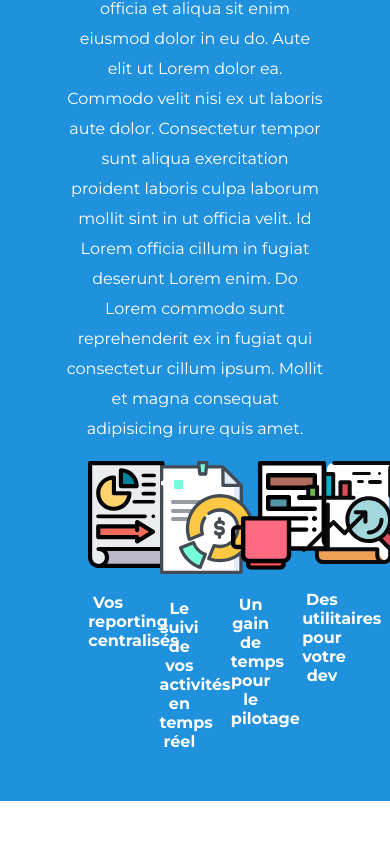
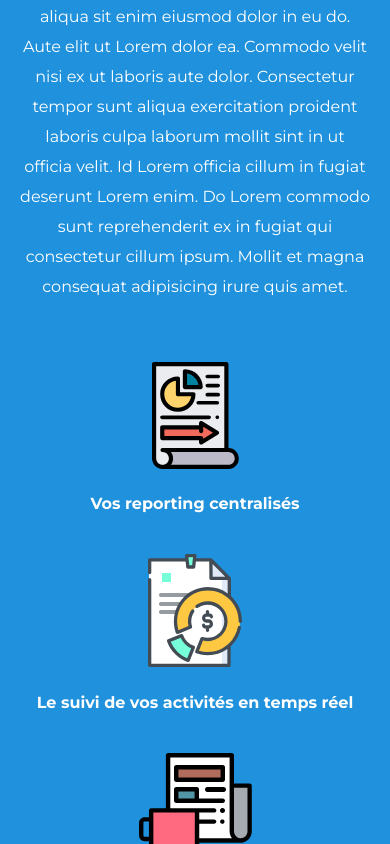
Before and after one commit to Ephalys/wedev-front, a React (Create React App) app: page / in a window 390 px wide. Shown: the part 1156-2000 px from the top of the page. Built offline with nearby package versions, Linux system fonts and the light colour scheme; what webfontloader would draw is missing.

Commit message:
fix: responsive presentation

```diff
--- a/src/components/Presentation/index.js
+++ b/src/components/Presentation/index.js
@@ -23,24 +23,24 @@ class Presentation extends Component {
             reprehenderit ex in fugiat qui consectetur cillum ipsum. Mollit et
             magna consequat adipisicing irure quis amet.
           </p>
-        <ul>
-          <li>
-            <img alt="icon" src={icon1}></img>
+          <div className="presentation__icons">
+            <div className="presentation__icons-block">
+              <img alt="icon" src={icon1}/>
               <h4>Vos reporting centralisés</h4>
-          </li>
-          <li>
-            <img alt="icon" src={icon2}></img>
+            </div>
+            <div className="presentation__icons-block">
+              <img alt="icon" src={icon2}/>
               <h4>Le suivi de vos activités en temps réel</h4>
-          </li>
-          <li>
-            <img alt="icon" src={icon3}></img>
+            </div>
+            <div className="presentation__icons-block">
+              <img alt="icon" src={icon3}/>
               <h4>Un gain de temps pour le pilotage</h4>
-          </li>
-          <li>
-            <img alt="icon" src={icon4}></img>
+            </div>
+            <div className="presentation__icons-block">
+              <img alt="icon" src={icon4}/>
               <h4>Des utilitaires pour votre dev</h4>
-          </li>
-        </ul>
+            </div>
+          </div>
         </Element>
     );
   }
--- a/src/components/Presentation/presentation.scss
+++ b/src/components/Presentation/presentation.scss
@@ -1,10 +1,11 @@
 @import '../../assets/sass/colors.scss';
+@import '../../assets/sass/breakpoints.scss';
 
 .presentation {
     color: $white;
     background-color: $blue;
     text-align: center;
-    padding: 3%;
+    padding: 20px;
 
     &__label {
         font-size: 25px;
@@ -23,17 +24,28 @@
         width: 70%;
         margin: auto;
         line-height: 30px;
+
+        @media (max-width: $screen-max-sm) {
+            width: 100%;
+        }
     }
 
-    ul {
+    &__icons {
         display: flex;
-        justify-content: space-evenly;
-        margin: 3%;
+        margin: 70px 0 50px;
 
-        li {
-            list-style: none;
-            width: 13%;
-            margin: 2%;
+        @media (max-width: $screen-max-sm) {
+            flex-direction: column;
+            margin: 50px 0 30px;
+        }
+
+        &-block {
+            flex-basis: 100%;
+            padding: 0 15px;
+
+            @media (max-width: $screen-max-sm) {
+                padding: 10px 0;
+            }
         }
     }
 }
```
Lines whose indentation alone changed are shown as unchanged.
